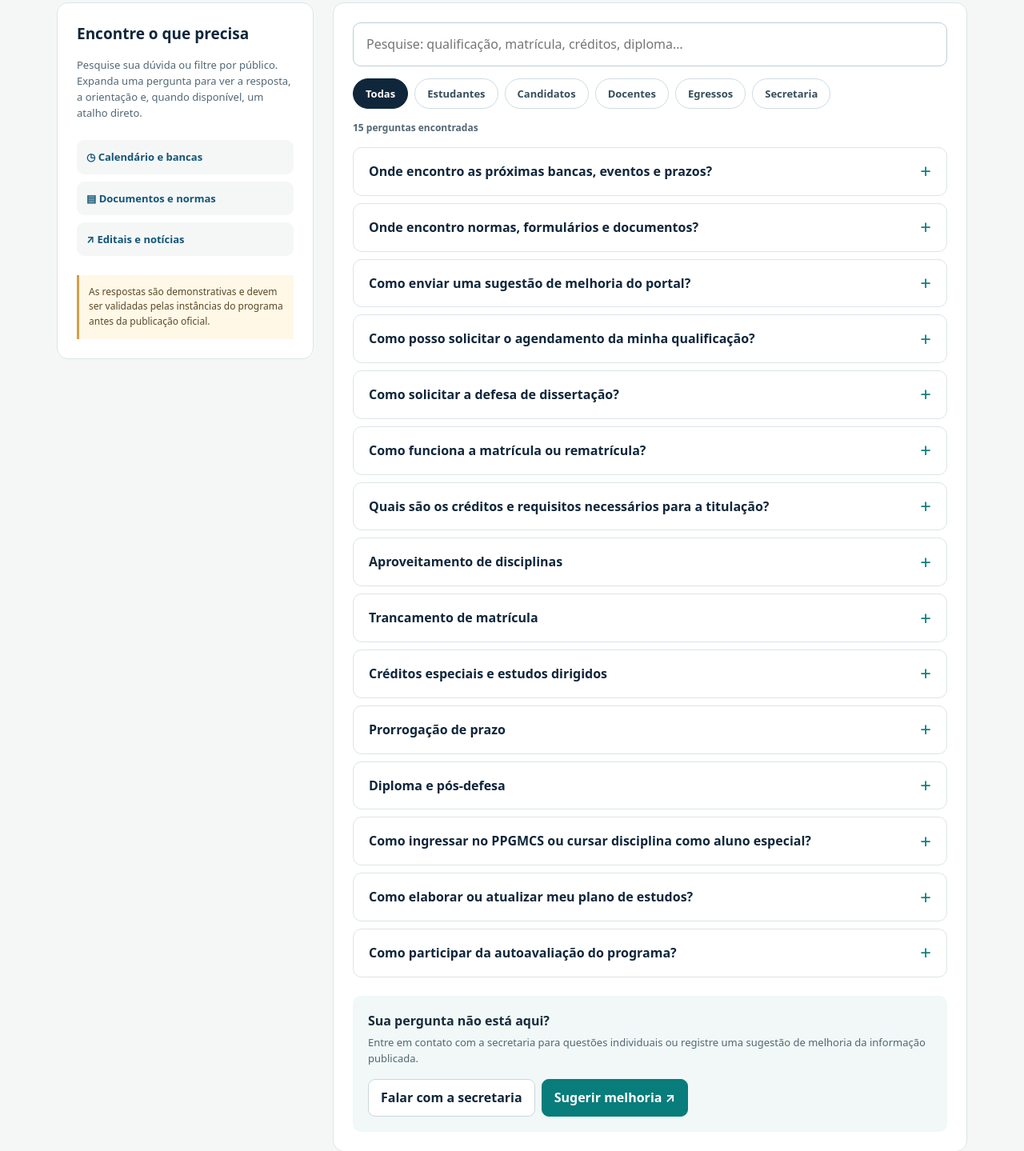
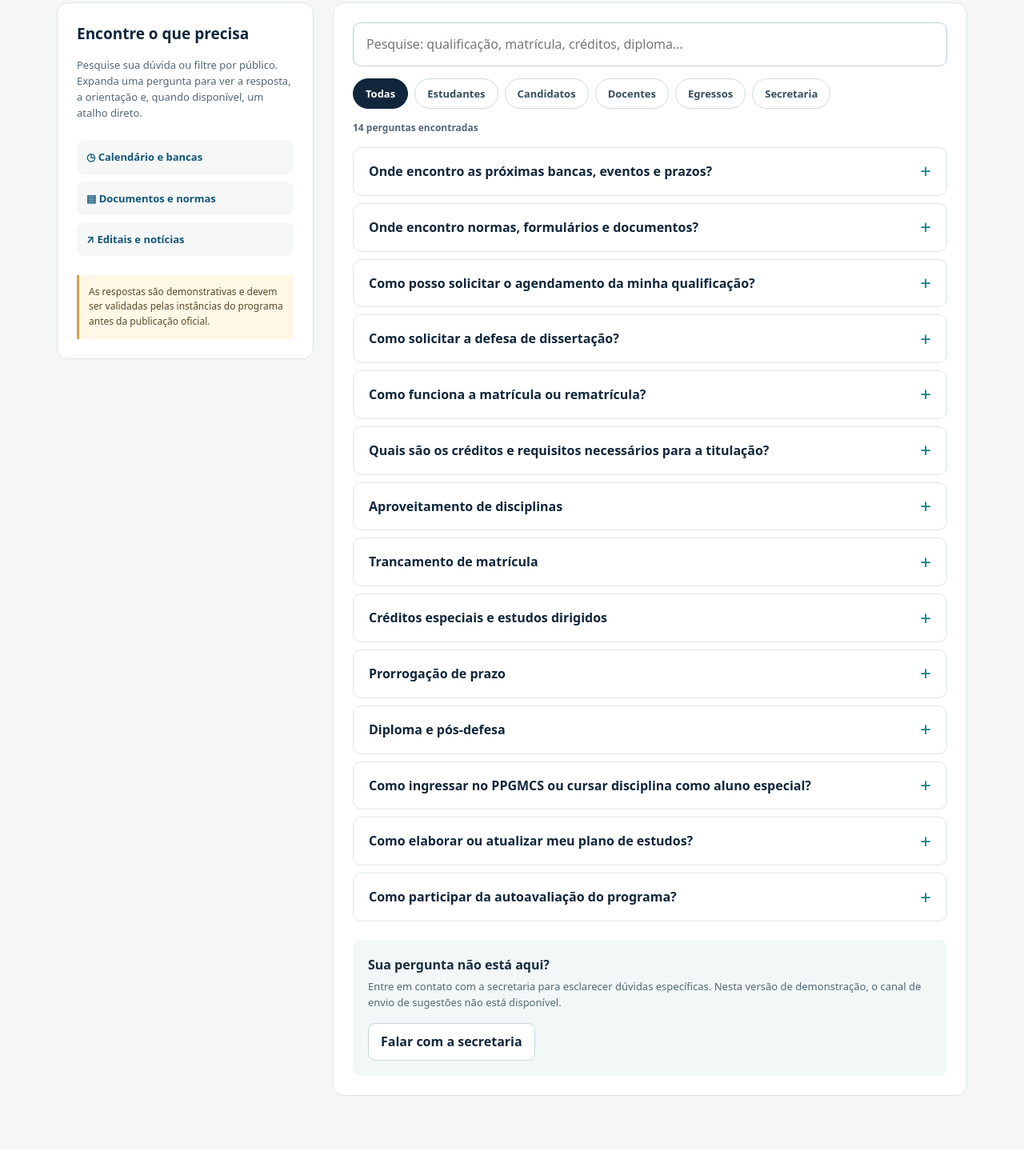
Before and after one commit to maiandreh/ppgmcs-governance, a plain HTML site: page prototypes/portal/index.html in a window 1280 px wide. Shown: the part 1129-2568 px from the top of the page at 80% size. Drawn offline with Linux system fonts and the light colour scheme.

Commit message:
feat(portal): remove formulario de demandas da versao publica demonstrativa

```diff
--- a/prototypes/portal/index.html
+++ b/prototypes/portal/index.html
@@ -34,7 +34,7 @@
 <div class="help-main"><label class="sr-only" for="search">Pesquisar perguntas frequentes</label><input id="search" type="search" placeholder="Pesquise: qualificação, matrícula, créditos, diploma…" autocomplete="off">
 <div class="audiences" aria-label="Filtrar perguntas por público"><button class="pill" aria-pressed="true" data-filter="todos">Todas</button><button class="pill" aria-pressed="false" data-filter="estudante">Estudantes</button><button class="pill" aria-pressed="false" data-filter="candidato">Candidatos</button><button class="pill" aria-pressed="false" data-filter="docente">Docentes</button><button class="pill" aria-pressed="false" data-filter="egresso">Egressos</button><button class="pill" aria-pressed="false" data-filter="secretaria">Secretaria</button></div>
 <p class="faq-count" id="faqCount" role="status" aria-live="polite"></p><div id="faqList" class="faq-list"></div>
-<div class="help-footer"><div><strong>Sua pergunta não está aqui?</strong><p>Entre em contato com a secretaria para questões individuais ou registre uma sugestão de melhoria da informação publicada.</p></div><div class="help-footer-actions"><a href="#contato" class="outline-btn">Falar com a secretaria</a><a href="https://docs.google.com/forms/d/e/1FAIpQLScMfcz1FtOyBGHIW5whgcdp14P3vui7PoHPUHSfkJieHMIk-g/viewform" target="_blank" rel="noopener" class="solid-btn">Sugerir melhoria ↗</a></div></div></div></div></div></section>
+<div class="help-footer"><div><strong>Sua pergunta não está aqui?</strong><p>Entre em contato com a secretaria para esclarecer dúvidas específicas. Nesta versão de demonstração, o canal de envio de sugestões não está disponível.</p></div><div class="help-footer-actions"><a href="#contato" class="outline-btn">Falar com a secretaria</a></div></div></div></div></div></section>
 <section class="section" id="sobre"><div class="wrap"><div class="section-heading"><div><span class="kicker">Conheça o programa</span><h2 class="title">Pesquisa aplicada, compromisso acadêmico.</h2><p>Uma proposta de organização de informações institucionais, sem replicar dados contraditórios entre portais.</p></div><a href="https://ppgmcs.com.br/apresentacao" target="_blank" rel="noopener">Apresentação atual ↗</a></div><div class="two-col"><div class="feature"><span class="eyebrow">O PPGMCS</span><h3>Ciência interdisciplinar voltada aos desafios da sociedade.</h3><p>O Programa de Pós-Graduação em Modelagem Computacional e Sistemas integra competências computacionais e outras áreas do conhecimento, com foco em pesquisa, desenvolvimento e inovação.</p><a href="#pesquisa">Explorar pesquisa e produção →</a></div><div class="news-list"><div class="news-item"><span>ORGANIZAÇÃO DO PROGRAMA</span><strong>Coordenação, colegiado e secretaria</strong><small>Estrutura e atribuições a confirmar pela administração.</small></div><div class="news-item"><span>INFORMAÇÃO ACADÊMICA</span><strong>Estrutura curricular e titulação</strong><small>Regras, prazos e créditos precisam de conferência normativa.</small></div><div class="news-item"><span>TRANSPARÊNCIA</span><strong>Documentação com versão e responsável</strong><small>Publicação de normas com vigência, fonte e data de revisão.</small></div></div></div></div></section>
 <section class="section pale" id="agenda" aria-labelledby="agenda-heading"><div class="wrap">
 <div class="section-heading"><div><span class="kicker">Agenda do programa</span><h2 class="title" id="agenda-heading">Calendário acadêmico, bancas e eventos</h2><p>Visualize qualificações, defesas, eventos científicos e prazos em uma única agenda. As datas apresentadas abaixo são <strong>exemplos fictícios</strong>, usados exclusivamente para demonstrar o funcionamento do protótipo.</p></div><a href="#documentos">Consultar normas e calendários →</a></div>
@@ -46,7 +46,7 @@
 <section class="section pale" id="documentos"><div class="wrap"><div class="section-heading"><div><span class="kicker">Central de informação</span><h2 class="title">Normas, formulários e recursos</h2><p>Acesso por assunto, com prioridade para fontes oficiais verificáveis. Os links que ainda carecem de inventário estão assinalados como propostas.</p></div></div><div class="resource-grid"><a class="resource" href="https://ppgmcs.com.br/wp-content/uploads/regimento-2024.pdf" target="_blank" rel="noopener"><span>▤</span>Regulamento do programa ↗</a><a class="resource" href="https://unimontes.br/editais/" target="_blank" rel="noopener"><span>◷</span>Editais da universidade ↗</a><a class="resource" href="https://repositorio.unimontes.br/home" target="_blank" rel="noopener"><span>▥</span>Repositório de dissertações ↗</a><a class="resource" href="https://ead.ppgmcs.com.br/" target="_blank" rel="noopener"><span>⌘</span>Ambiente virtual de ensino ↗</a><a class="resource" href="#agenda"><span>▦</span>Agenda acadêmica e bancas →</a><button type="button" class="resource" data-info="Formulários e requerimentos"><span>☷</span>Formulários · previstos</button><button type="button" class="resource" data-info="Oferta de disciplinas"><span>▤</span>Oferta de disciplinas · prevista</button><a class="resource" href="#ajuda"><span>?</span>Central de ajuda e FAQ →</a></div></div></section>
 <section class="section research" id="pesquisa"><div class="wrap"><div class="section-heading"><div><span class="kicker">Pesquisa & impacto</span><h2 class="title">Onde a modelagem encontra soluções</h2><p>Organização temática demonstrativa, inspirada no conteúdo dos portais consultados. Denominações e vínculos formais das linhas serão confirmados.</p></div><a href="https://ppgmcs.com.br/" target="_blank" rel="noopener">Portal atual ↗</a></div><div class="research-grid"><div class="research-card"><small>CAMPO TEMÁTICO</small><h3>Modelagem e simulação</h3><p>Representações e métodos computacionais para compreender fenômenos e sistemas complexos.</p></div><div class="research-card"><small>CAMPO TEMÁTICO</small><h3>Sistemas inteligentes e dados</h3><p>Métodos de aprendizagem, análise e apoio computacional à tomada de decisão.</p></div><div class="research-card"><small>CAMPO TEMÁTICO</small><h3>Computação e software</h3><p>Arquiteturas, algoritmos e sistemas para aplicações científicas e tecnológicas.</p></div></div><div style="margin-top:25px"><a class="outline-btn" href="https://repositorio.unimontes.br/home" target="_blank" rel="noopener">Explorar produção no repositório institucional ↗</a></div></div></section>
 <section class="section" id="noticias"><div class="wrap"><div class="section-heading"><div><span class="kicker">Informações oficiais</span><h2 class="title">Editais, notícias e oportunidades</h2><p>Exemplos de formatos editoriais. Notícias futuras devem vir de uma fonte institucional, com data de publicação e curadoria.</p></div></div><div class="two-col"><a class="feature" style="text-decoration:none" href="https://unimontes.br/edital/mestrado-ppgmcs-01-2027/" target="_blank" rel="noopener"><span class="eyebrow">Edital · publicação oficial</span><h3>Ingresso no PPGMCS — 2027/1</h3><p>Acompanhe condições, documentos e atualizações na fonte oficial da Unimontes.</p><strong style="color:white">Ver edital ↗</strong></a><div class="news-list"><a class="news-item" href="https://unimontes.br/editais/" target="_blank" rel="noopener"><span>EDITAIS</span><strong>Consulte oportunidades e publicações vigentes</strong><small>Fonte: Portal de editais Unimontes ↗</small></a><a class="news-item" href="https://ppgmcs.com.br/" target="_blank" rel="noopener"><span>PPGMCS</span><strong>Informações atuais do programa</strong><small>Fonte: portal existente ↗</small></a><a class="news-item" href="https://ead.ppgmcs.com.br/" target="_blank" rel="noopener"><span>AMBIENTE ACADÊMICO</span><strong>Acesso ao ambiente de disciplinas</strong><small>Fonte: ambiente virtual do programa ↗</small></a></div></div></div></section>
-<section class="section pale"><div class="wrap"><div class="cta"><div><span class="kicker">Melhoria contínua</span><h2>Encontrou uma informação difícil de localizar?</h2><p>Contribua com a reorganização do portal. A demanda é registrada pelo formulário e direcionada à triagem no GitHub. Evite informações pessoais no texto público.</p></div><a class="solid-btn" href="https://docs.google.com/forms/d/e/1FAIpQLScMfcz1FtOyBGHIW5whgcdp14P3vui7PoHPUHSfkJieHMIk-g/viewform" target="_blank" rel="noopener">Registrar melhoria ↗</a></div></div></section>
+
 </main>
 <footer class="footer" id="contato"><div class="wrap footgrid"><div><h3>PPGMCS · Unimontes</h3><p>Programa de Pós-Graduação em Modelagem Computacional e Sistemas</p><p>Campus Universitário Professor Darcy Ribeiro<br>Montes Claros · Minas Gerais · Brasil</p><p><a href="mailto:ppgmcs@unimontes.br">ppgmcs@unimontes.br</a></p></div><div><h3>Atalhos</h3><a href="#ajuda">Ajuda e FAQ</a><a href="#documentos">Documentos</a><a href="#agenda">Calendário e bancas</a><a href="#pesquisa">Pesquisa</a><a href="#noticias">Processo seletivo</a></div><div><h3>Acessibilidade</h3><p>Protótipo com navegação por teclado, rótulos de formulário, contraste e layout adaptável.</p><div class="tool-row"><button id="increase" type="button">A+ Texto</button><button id="contrast" type="button" aria-pressed="false">Alto contraste</button></div><p style="margin-top:16px">Este protótipo não recebe dados pessoais nem autentica usuários.</p></div></div><div class="foot-bottom"><div class="wrap">Protótipo de conceito · PPGMCS · 2026 · Design proposto para avaliação coletiva, sem endosso institucional.</div></div></footer>
 <dialog class="drawer" id="detail" aria-labelledby="detailTitle"><div class="drawer-inner"><header><span class="kicker">Descrição do serviço · Protótipo</span><button class="close" id="closeDialog" aria-label="Fechar detalhes" type="button">×</button></header><h2 id="detailTitle"></h2><p id="detailDesc"></p><div class="detail-list"><strong>Jornada proposta</strong><ol id="detailSteps"></ol></div><div class="notice">Fluxo conceitual: requisitos, prazos, responsáveis e autenticação devem ser validados com o PPGMCS e a secretaria antes da implementação.</div><p style="font-size:13px">Nenhuma solicitação é enviada por este protótipo.</p><button class="solid-btn" type="button" id="okDialog">Entendi</button></div></dialog>
@@ -70,12 +70,11 @@ function escapeHtml(s){return String(s).replace(/[&<>"']/g,c=>({'&':'&amp;','<':
 const directLinks={
  'Processo seletivo e aluno especial':{label:'Consultar editais oficiais',href:'https://unimontes.br/editais/'},
  'Créditos e requisitos de titulação':{label:'Consultar regulamento (referência a validar)',href:'https://ppgmcs.com.br/wp-content/uploads/regimento-2024.pdf'},
- 'Autoavaliação do programa':{label:'Sugerir melhoria ou dúvida',href:'https://docs.google.com/forms/d/e/1FAIpQLScMfcz1FtOyBGHIW5whgcdp14P3vui7PoHPUHSfkJieHMIk-g/viewform'}
+
 };
 const faqExtra=[
  {title:'Onde encontro as próximas bancas, eventos e prazos?',kind:'Agenda',aud:['estudante','candidato','docente','egresso','secretaria'],desc:'A agenda reúne bancas de qualificação e defesa, eventos e prazos publicados. No protótipo, as datas são fictícias.',steps:['Consulte o calendário mensal','Filtre por tipo de compromisso','Abra o evento e confira fonte e status antes de participar'],link:{label:'Ir à agenda',href:'#agenda'}},
- {title:'Onde encontro normas, formulários e documentos?',kind:'Documentação',aud:['estudante','candidato','docente','egresso','secretaria'],desc:'A central de documentos reúne links para fontes institucionais e informa quando um documento ainda necessita de validação.',steps:['Acesse a central documental','Localize o tipo de documento','Verifique versão e vigência na fonte oficial'],link:{label:'Consultar documentos',href:'#documentos'}},
- {title:'Como enviar uma sugestão de melhoria do portal?',kind:'Participação',aud:['estudante','candidato','docente','egresso','secretaria'],desc:'Registre dificuldades e propostas pelo formulário do projeto de reestruturação. Não inclua dados pessoais nas descrições públicas.',steps:['Descreva o problema com clareza','Evite informações pessoais ou sigilosas','Aguarde triagem, sem expectativa de aprovação automática'],link:{label:'Registrar sugestão',href:'https://docs.google.com/forms/d/e/1FAIpQLScMfcz1FtOyBGHIW5whgcdp14P3vui7PoHPUHSfkJieHMIk-g/viewform'}}
+ {title:'Onde encontro normas, formulários e documentos?',kind:'Documentação',aud:['estudante','candidato','docente','egresso','secretaria'],desc:'A central de documentos reúne links para fontes institucionais e informa quando um documento ainda necessita de validação.',steps:['Acesse a central documental','Localize o tipo de documento','Verifique versão e vigência na fonte oficial'],link:{label:'Consultar documentos',href:'#documentos'}}
 ];
 const allFaq=[...faqExtra,...services.map(s=>({...s,link:directLinks[s.title]}))];
 const faqQuestions={
```
